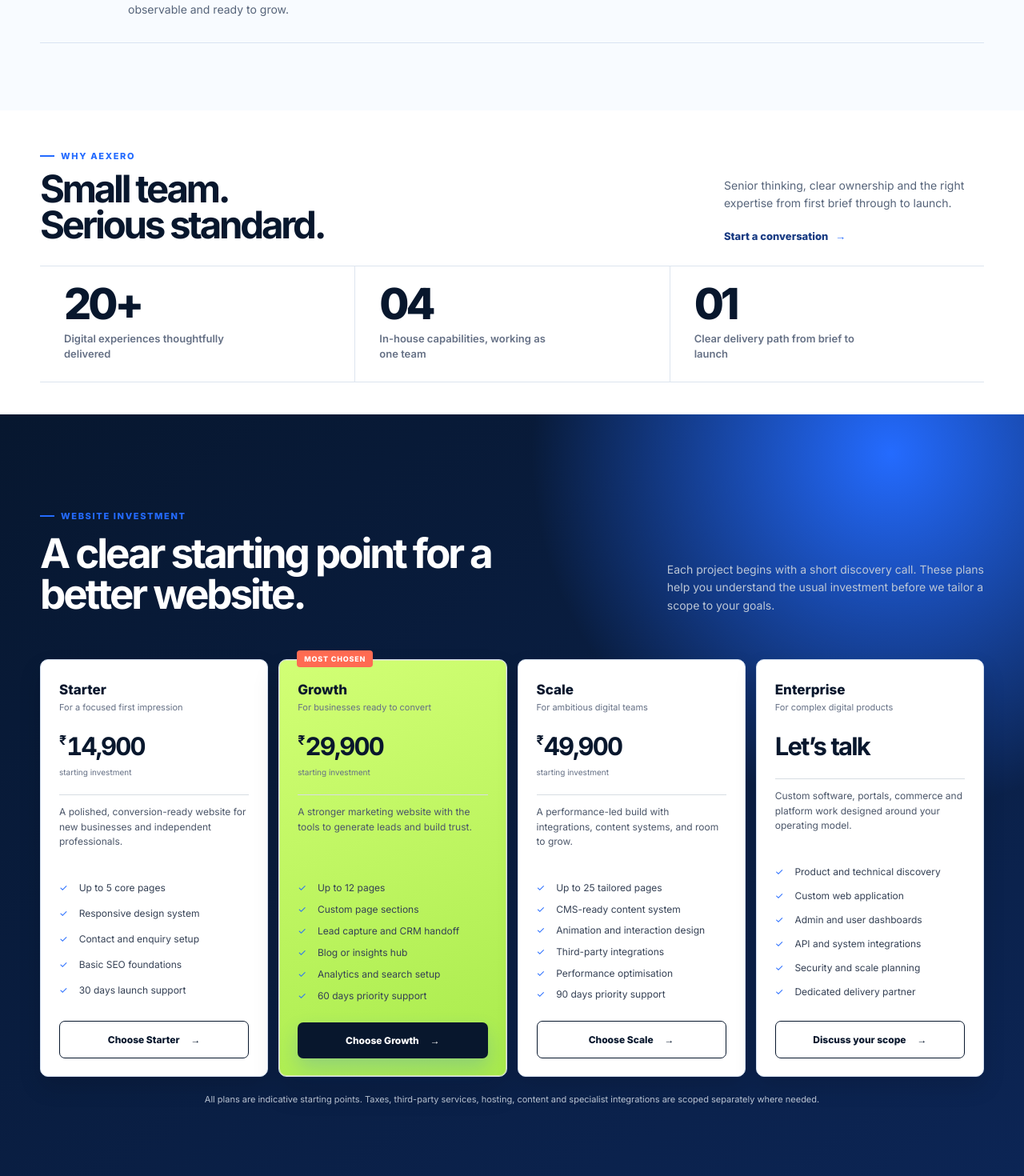
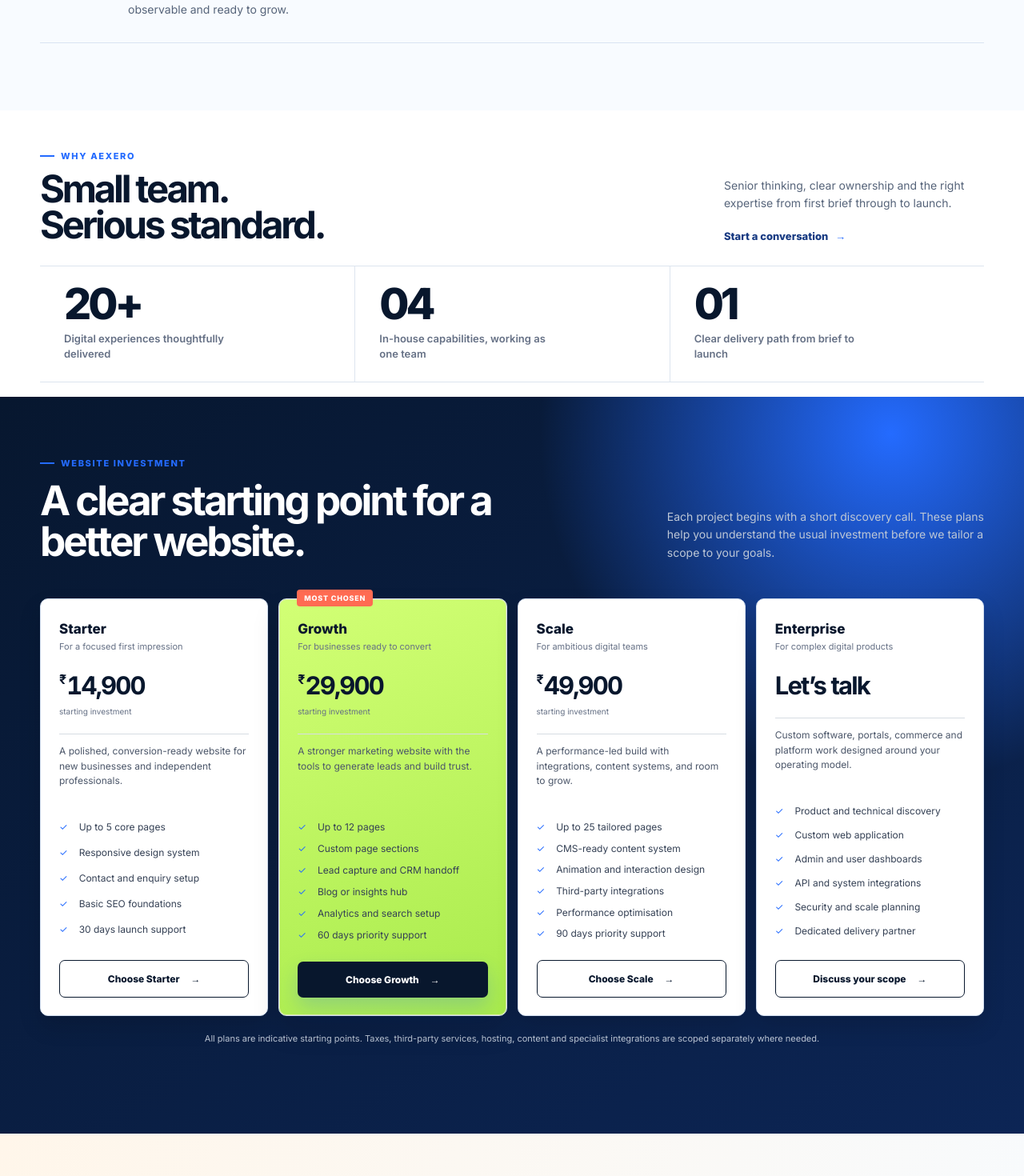
Before and after one commit to Robin-009/AexeroSolutions, a React (Vite) app: page / in a window 1280 px wide. Shown: the part 1900-3370 px from the top of the page at 80% size. Built offline with nearby package versions, Linux system fonts and the light colour scheme.

Commit message:
Improve proof to pricing section flow

```diff
--- a/src/App.css
+++ b/src/App.css
@@ -105,7 +105,7 @@
 .hero-actions a[href="#work"] b { font-size:13px; }
 
 /* Compact editorial proof strip — deliberately quiet, not a dashboard. */
-#work.section { padding:42px 0 40px; background:#fff; }
+#work.section { padding:42px 0 18px; background:#fff; }
 #work .section-label { margin-bottom:19px; }
 #work .section-label .text-link::after { content:'Start a conversation →'; color:#246bff; font-size:12px; letter-spacing:.01em; }
 #work .work-grid { max-width:100%; border-color:#dde5ef; }
@@ -229,8 +229,13 @@
 #work .proof-heading > div:last-child { max-width:325px; justify-self:end; }
 #work .proof-heading > div:last-child p { margin:0 0 19px; color:var(--muted); font-size:14px; line-height:1.55; }
 #work .proof-heading .text-link { color:#173a82; }
+
+/* Let the proof section lead directly into the investment conversation. */
+#pricing.section { padding-top:68px; }
+#pricing .pricing-intro { margin-bottom:38px; }
 @media(max-width:720px) {
-  #work.section { padding:42px 0; }
+  #work.section { padding:42px 0 20px; }
   #work .proof-heading { grid-template-columns:1fr; gap:20px; margin-bottom:24px; }
   #work .proof-heading > div:last-child { max-width:100%; justify-self:start; }
+  #pricing.section { padding-top:56px; }
 }
```
